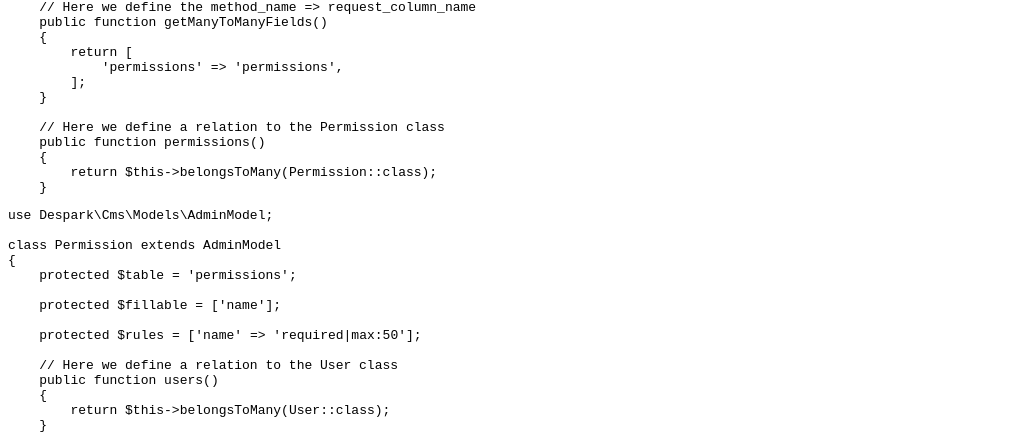
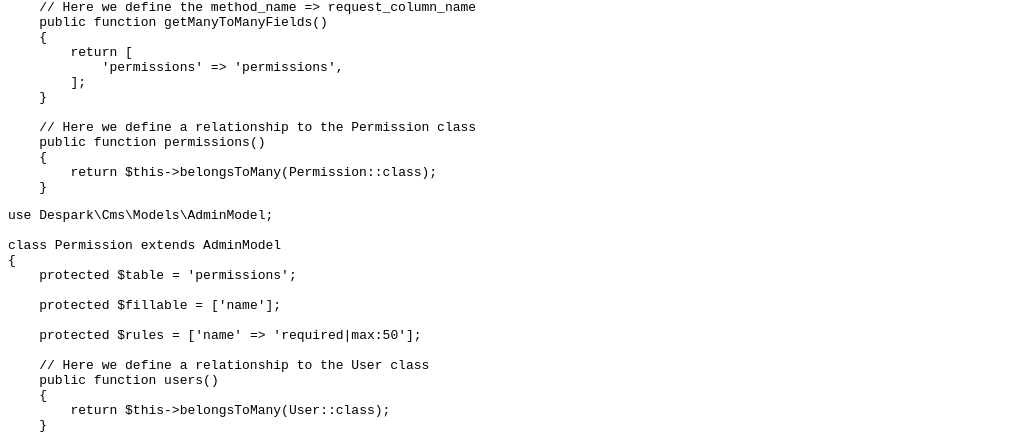
Before and after one commit to despark/igni-core, a Jekyll site: the page built from docs/index.md, in a window 1280 px wide and 900 px high, scrolled down 8407 px. Shown: the part 140-588 px from the top of the window, without its empty margins (0-1009 px from the left). Built offline with Jekyll 4.4.1, drawn with Linux system fonts in a browser that asks for light colours; our own code applies the rules of GitHub Pages for plain Markdown files; some of the changed text lies outside the part shown.

Commit message:
test fixes

````diff
--- a/docs/index.md
+++ b/docs/index.md
@@ -39,7 +39,7 @@ layout: default
     * [Check if the resource has images](check-if-the-resource-has-images)
     * [Get uploaded images](get-uploaded-images)
     * [Get image model](get-image-model)
-    * [Get image relation](get-image-relation)
+    * [Get image relationship](get-image-relationship)
     * [Get minimal dimensions for an image](get-minimal-dimensions-for-an-image)
     * [Get retina factor](get-retina-factor)
     * [Get required form images](get-required-form-images)
@@ -480,7 +480,7 @@ class User extends AdminModel implements UserContract, CanResetPasswordContract
         ];
     }
 
-    // Here we define a relation to the Permission class
+    // Here we define a relationship to the Permission class
     public function permissions()
     {
         return $this->belongsToMany(Permission::class);
@@ -498,7 +498,7 @@ class Permission extends AdminModel
 
     protected $rules = ['name' => 'required|max:50'];
 
-    // Here we define a relation to the User class
+    // Here we define a relationship to the User class
     public function users()
     {
         return $this->belongsToMany(User::class);
@@ -705,7 +705,7 @@ Example resource entity file:
     $model->getImageModel();
 ```
 
-### Get image relation
+### Get image relationship
 ```php
     $model->images();
 ```
````
